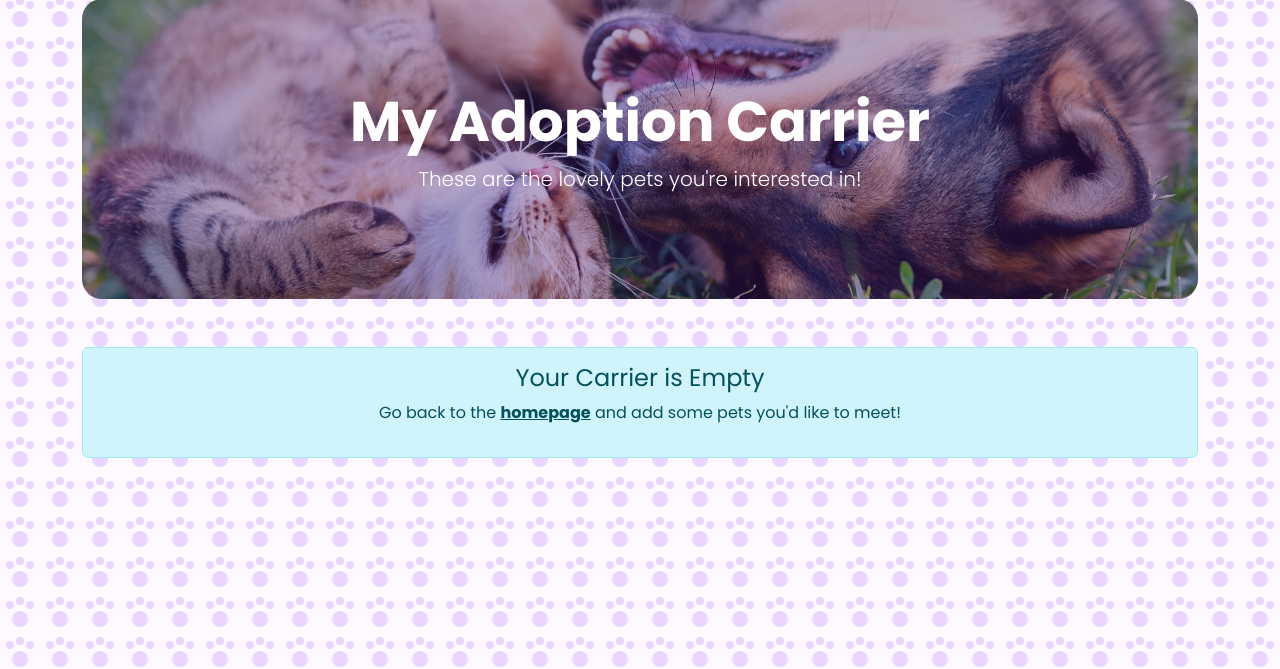
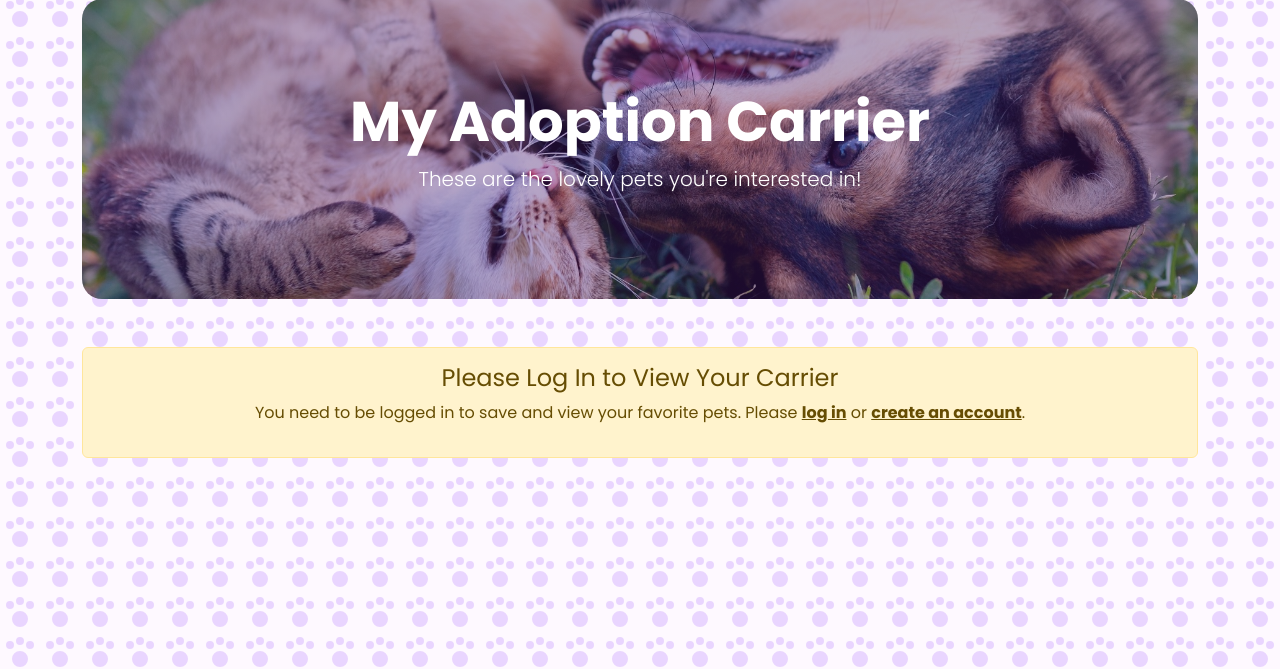
Before and after one commit to Darepen/PHP-Final-Project, a PHP site: page /favorites.php in a window 1280 px wide. Shown: the part 131-800 px from the top of the page. Run offline with PHP 8.4, Linux system fonts and the light colour scheme.

Commit message:
Add log in prompt

```diff
--- a/pet-adoption/favorites.php
+++ b/pet-adoption/favorites.php
@@ -2,27 +2,26 @@
 require_once 'includes/header.php';
 require_once 'config/db.php';
 
+$pets = [];
+$is_logged_in = isset($_SESSION["loggedin"]) && $_SESSION["loggedin"] === true;
+
+if ($is_logged_in) {
     $favorite_ids = isset($_SESSION['favorites']) ? $_SESSION['favorites'] : [];
-$pets = [];
 
     if (!empty($favorite_ids)) {
+        $placeholders = implode(',', array_fill(0, count($favorite_ids), '?'));
+        $sql = "SELECT p.*, s.SpeciesName FROM pets p JOIN species s ON p.SpeciesID = s.SpeciesID WHERE p.PetID IN ($placeholders)";
 
-    $placeholders = implode(',', array_fill(0, count($favorite_ids), '?'));
-
-    $sql = "SELECT p.*, s.SpeciesName
-            FROM pets p
-            JOIN species s ON p.SpeciesID = s.SpeciesID
-            WHERE p.PetID IN ($placeholders)";
         $stmt = $db->prepare($sql);
-
         $stmt->bind_param(str_repeat('i', count($favorite_ids)), ...$favorite_ids);
-
         $stmt->execute();
         $result = $stmt->get_result();
+
         while ($row = $result->fetch_assoc()) {
             $pets[] = $row;
         }
         $stmt->close();
+    }
 }
 ?>
 
@@ -32,6 +31,7 @@ if (!empty($favorite_ids)) {
 </div>
 
 <div class="row mt-5">
+    <?php if ($is_logged_in): ?>
         <?php if (!empty($pets)): ?>
             <?php foreach ($pets as $pet): ?>
                 <div class="col-lg-4 col-md-6 mb-4">
@@ -58,6 +58,15 @@ if (!empty($favorite_ids)) {
                 </div>
             </div>
         <?php endif; ?>
+
+    <?php else: ?>
+        <div class="col">
+            <div class="alert alert-warning text-center">
+                <h4>Please Log In to View Your Carrier</h4>
+                <p>You need to be logged in to save and view your favorite pets. Please <a href="auth/login.php" class="alert-link">log in</a> or <a href="auth/register.php" class="alert-link">create an account</a>.</p>
+            </div>
+        </div>
+    <?php endif; ?>
 </div>
 
 <?php
```
Lines whose indentation alone changed are shown as unchanged.
